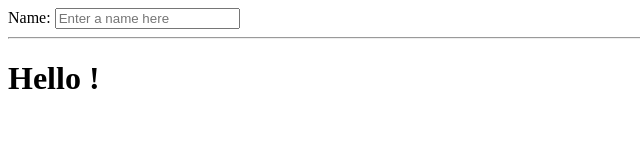
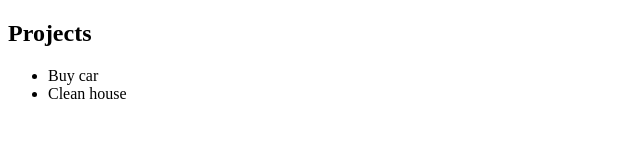
Before and after one commit to avh4/kando, a plain HTML site: page public/index.html in a window 1280 px wide. Shown: the whole page, without its empty margins (0-640 px from the left). Drawn offline with nearby package versions, Linux system fonts and the light colour scheme.

Commit message:
Mock out HTML for adding projects.

```diff
--- a/public/index.html
+++ b/public/index.html
@@ -4,11 +4,12 @@
     <script src="//ajax.googleapis.com/ajax/libs/angularjs/1.0.2/angular.min.js"></script>
   </head>
   <body>
-    <div>
-      <label>Name:</label>
-      <input type="text" ng-model="yourName" placeholder="Enter a name here">
-      <hr>
-      <h1>Hello {{yourName}}!</h1>
-    </div>
+    <section>
+      <h1>Projects</h1>
+      <ul>
+        <li>Buy car</li>
+        <li>Clean house</li>
+      </ul>
+    </section>
   </body>
 </html>
```
